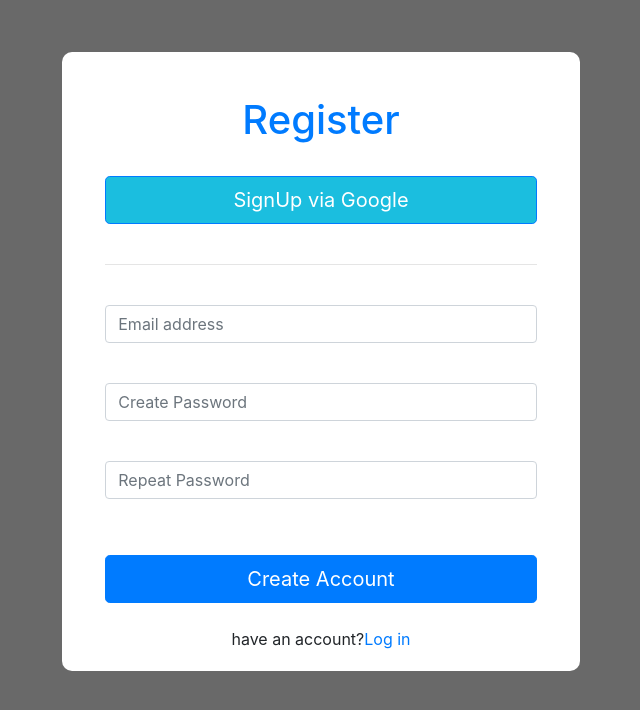
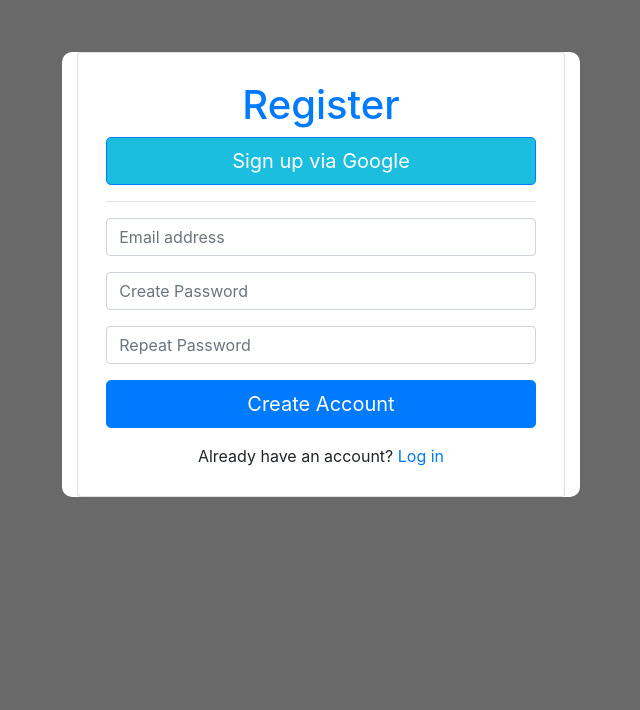
Before and after one commit to letswriteaprogram/Auth_Authentication_App, a React (Create React App) app: page / in a window 1280 px wide. Shown: the top 710 px of the page, without its empty margins (319-959 px from the left). Built offline with nearby package versions, Linux system fonts and the light colour scheme; no server answers.

Commit message:
Update Rsgister.js
Simplified messageClass logic, improved form placeholder text, and refined login footer for clarity and UX.

```diff
--- a/src/Components/Rsgister.js
+++ b/src/Components/Rsgister.js
@@ -3,31 +3,28 @@ import { Link } from "react-router-dom";
 
 function Register(props) {
 
-    let classes=[];
-    if(props.type){
-        classes.push("text-success")
-    }
-    else{
-        classes.push("text-danger")
-    }
+    const messageClass = props.type ? "text-success" : "text-danger";
 
-    return(
-    <div className="container-fluid mt-5"  >
-        <div className="col-md-5 m-auto" style={{background:"white" ,borderRadius:"10px"}}>
+    return (
+        <div className="container-fluid mt-5">
+            <div className="col-md-5 m-auto" style={{ background: "white", borderRadius: "10px" }}>
                 <div className="mt-3">
-                <div className="cart text-left light">
-                    <div className="card-body primarey m-2 ">
-                    <br/>
+                    <div className="card text-left light">
+                        <div className="card-body primary m-2">
                             <h1 className="text-center text-primary">Register</h1>
 
-                    <br/>
-                    <button type="button" className="btn btn-primary btn-lg btn-block" style={{background:"#1bbedf"}} onClick={props.googlelogin}>SignUp via Google</button>
-                    <br/>
+                            <button
+                                type="button"
+                                className="btn btn-primary btn-lg btn-block"
+                                style={{ background: "#1bbedf" }}
+                                onClick={props.googlelogin}
+                            >
+                                Sign up via Google
+                            </button>
 
-                        <hr/>
+                            <hr />
 
                             <form onSubmit={props.Register}>
-                        <br/>
                                 <div className="form-group">
                                     <input
                                         type="email"
@@ -37,7 +34,7 @@ function Register(props) {
                                         required
                                     />
                                 </div>
-                        <br/>
+
                                 <div className="form-group">
                                     <input
                                         type="password"
@@ -48,7 +45,7 @@ function Register(props) {
                                         required
                                     />
                                 </div>
-                        <br/>
+
                                 <div className="form-group">
                                     <input
                                         type="password"
@@ -59,23 +56,25 @@ function Register(props) {
                                         required
                                     />
                                 </div>
-                            <br/>
-                            <p className={classes.join(" ")}>{props.message}</p>
-                            <button type="submit" className="btn btn-primary btn-lg btn-block" >Create Account</button>
+
+                                <p className={messageClass}>{props.message}</p>
+                                <button type="submit" className="btn btn-primary btn-lg btn-block">
+                                    Create Account
+                                </button>
                             </form>
-                        <br/>
-                        <center>
-                        <span>have an account?</span>
-                         <Link to={"/login"} onClick={props.resetMessage}>Log in</Link>
 
-                        </center>
+                            <div className="text-center mt-3">
+                                <span>Already have an account? </span>
+                                <Link to="/login" onClick={props.resetMessage}>
+                                    Log in
+                                </Link>
                             </div>
                         </div>
                     </div>
                 </div>
+            </div>
+        </div>
+    );
+}
 
-
-    </div>
-    )
-}
 export default Register;
```
Lines whose indentation alone changed are shown as unchanged.
